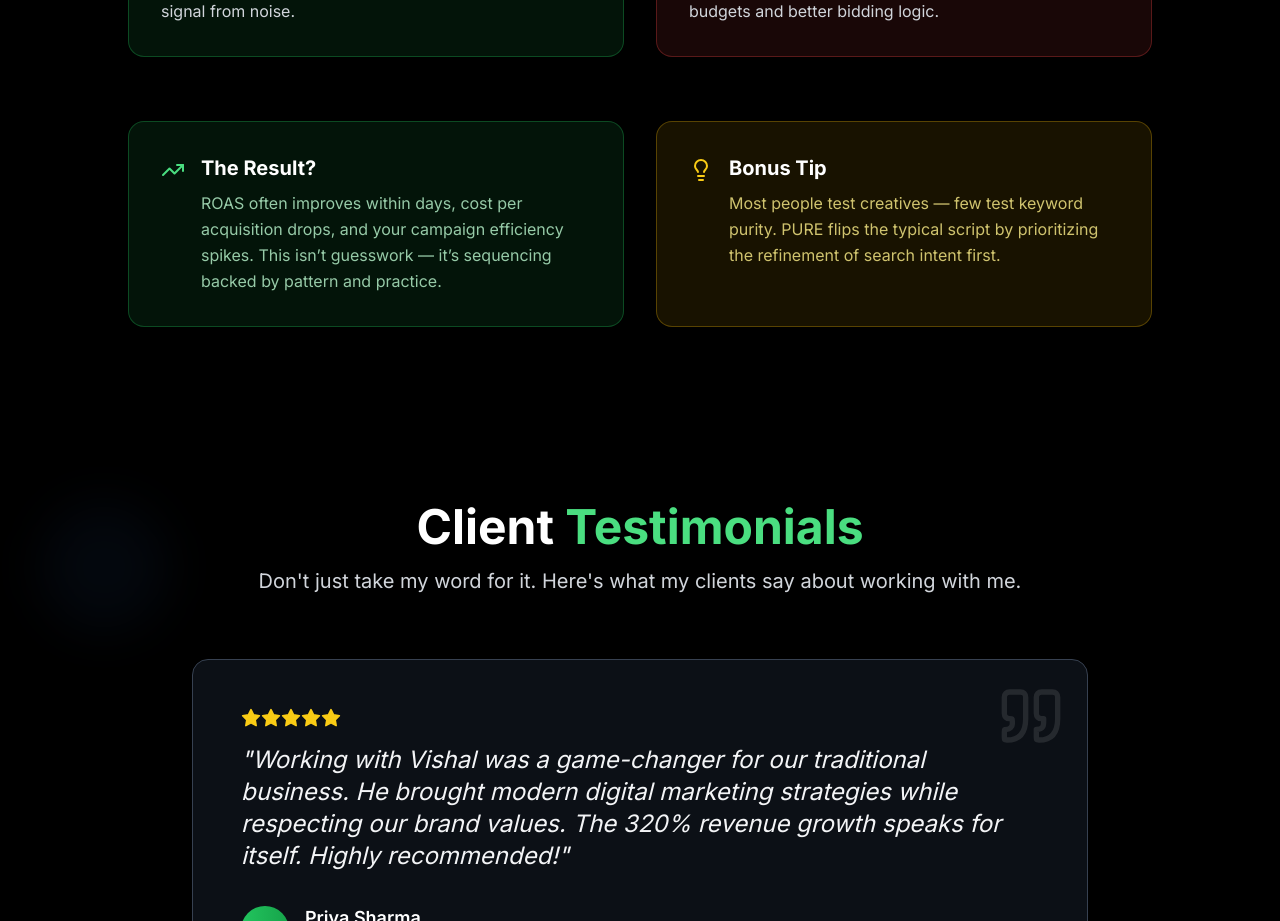
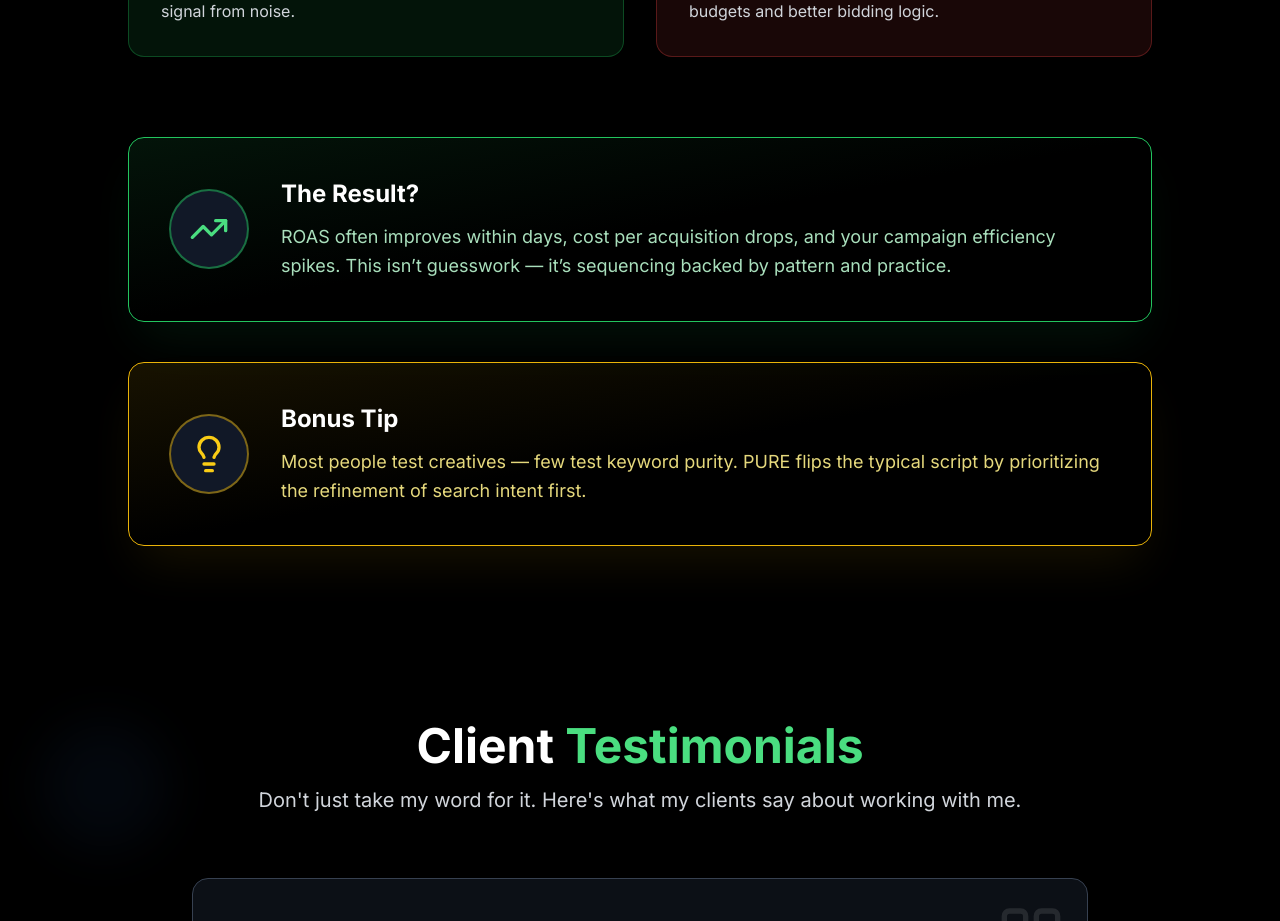
Before and after one commit to Vishal02712/portfolio, a React (Vite) app: page / in a window 1280 px wide. Shown: the part 5600-6521 px from the top of the page. Built offline with nearby package versions, Linux system fonts and the light colour scheme.

Commit message:
Update FrameworkSection.tsx

```diff
--- a/src/components/FrameworkSection.tsx
+++ b/src/components/FrameworkSection.tsx
@@ -1,7 +1,7 @@
 import React, { useEffect, useState, useRef } from 'react';
 import { Search, BrainCircuit, Filter, Rocket, TrendingUp, Lightbulb } from 'lucide-react';
 
-// New interface tailored to the PURE framework content
+// Interface and frameworkSteps array remain the same
 interface FrameworkStep {
   letter: string;
   title: string;
@@ -41,7 +41,6 @@ const frameworkSteps: FrameworkStep[] = [
   }
 ];
 
-// Helper to get Tailwind CSS color classes
 const getColorClasses = (color: 'blue' | 'yellow' | 'green' | 'red') => {
   switch (color) {
     case 'blue':
@@ -139,39 +138,44 @@ const FrameworkSection: React.FC = () => {
           })}
         </div>
 
-        {/* Result & Bonus Tip Sections */}
-        <div className="grid grid-cols-1 lg:grid-cols-2 gap-8 max-w-5xl mx-auto mt-16">
-          {/* Result Card */}
+        {/* === NEW: Result & Bonus Tip Sections === */}
+        <div className="max-w-5xl mx-auto mt-20 flex flex-col gap-10">
+
+          {/* Result Highlight Block */}
           <div
             ref={addToRefs('result')}
-            className={`bg-green-500/10 border border-green-500/30 rounded-2xl p-8 transition-all duration-700 ease-out ${visibleElements['result'] ? 'opacity-100 translate-y-0' : 'opacity-0 translate-y-10'}`}
+            className={`relative p-8 md:p-10 rounded-2xl border border-green-500 bg-gradient-to-br from-green-500/10 via-black/10 to-black/0 shadow-2xl shadow-green-500/10 transition-all duration-1000 ease-out ${visibleElements['result'] ? 'opacity-100 translate-y-0' : 'opacity-0 translate-y-20'}`}
           >
-            <div className="flex items-start space-x-4">
-              <div className="flex-shrink-0 text-green-400 mt-1">
-                <TrendingUp className="w-6 h-6"/>
+            <div className="flex flex-col md:flex-row items-center text-center md:text-left gap-8">
+              <div className="flex-shrink-0">
+                <div className="w-20 h-20 rounded-full bg-gray-900 border-2 border-green-500/50 flex items-center justify-center">
+                  <TrendingUp className="w-10 h-10 text-green-400"/>
+                </div>
               </div>
               <div>
-                <h4 className="text-xl font-bold text-white mb-2">The Result?</h4>
-                <p className="text-green-200/80 leading-relaxed">
+                <h4 className="text-2xl font-bold text-white mb-3">The Result?</h4>
+                <p className="text-lg text-green-200/90 leading-relaxed">
                   ROAS often improves within days, cost per acquisition drops, and your campaign efficiency spikes. This isn’t guesswork — it’s sequencing backed by pattern and practice.
                 </p>
               </div>
             </div>
           </div>
 
-          {/* Bonus Tip Card */}
+          {/* Bonus Tip Highlight Block */}
           <div
             ref={addToRefs('bonus')}
-            className={`bg-yellow-500/10 border border-yellow-500/30 rounded-2xl p-8 transition-all duration-700 ease-out ${visibleElements['bonus'] ? 'opacity-100 translate-y-0' : 'opacity-0 translate-y-10'}`}
-            style={{ transitionDelay: '150ms' }}
+            className={`relative p-8 md:p-10 rounded-2xl border border-yellow-500 bg-gradient-to-br from-yellow-500/10 via-black/10 to-black/0 shadow-2xl shadow-yellow-500/10 transition-all duration-1000 ease-out ${visibleElements['bonus'] ? 'opacity-100 translate-y-0' : 'opacity-0 translate-y-20'}`}
+            style={{ transitionDelay: '200ms' }}
           >
-            <div className="flex items-start space-x-4">
-              <div className="flex-shrink-0 text-yellow-400 mt-1">
-                <Lightbulb className="w-6 h-6"/>
+            <div className="flex flex-col md:flex-row items-center text-center md:text-left gap-8">
+               <div className="flex-shrink-0">
+                <div className="w-20 h-20 rounded-full bg-gray-900 border-2 border-yellow-500/50 flex items-center justify-center">
+                  <Lightbulb className="w-10 h-10 text-yellow-400"/>
+                </div>
               </div>
               <div>
-                <h4 className="text-xl font-bold text-white mb-2">Bonus Tip</h4>
-                <p className="text-yellow-200/80 leading-relaxed">
+                <h4 className="text-2xl font-bold text-white mb-3">Bonus Tip</h4>
+                <p className="text-lg text-yellow-200/90 leading-relaxed">
                   Most people test creatives — few test keyword purity. PURE flips the typical script by prioritizing the refinement of search intent first.
                 </p>
               </div>
```
